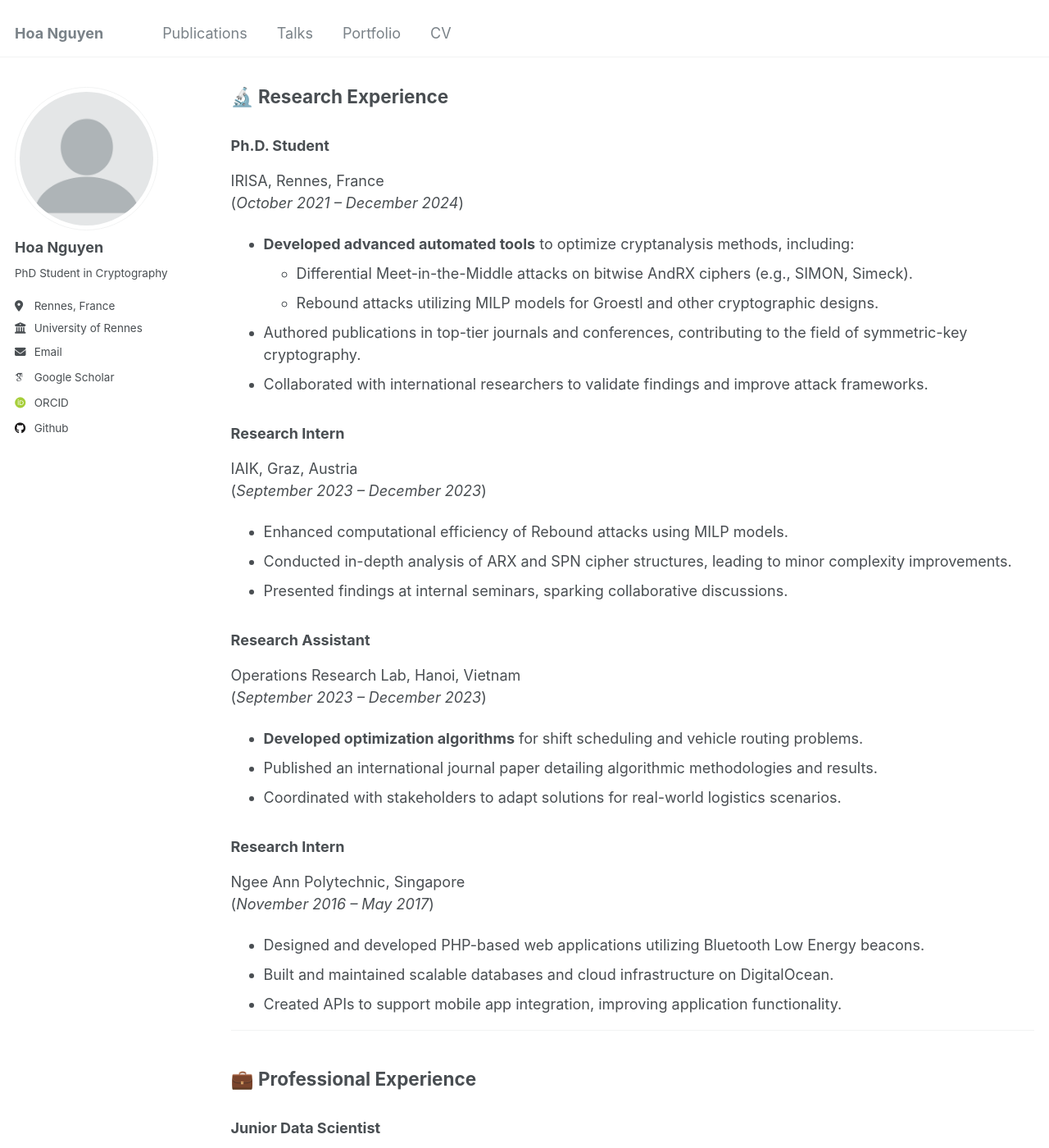
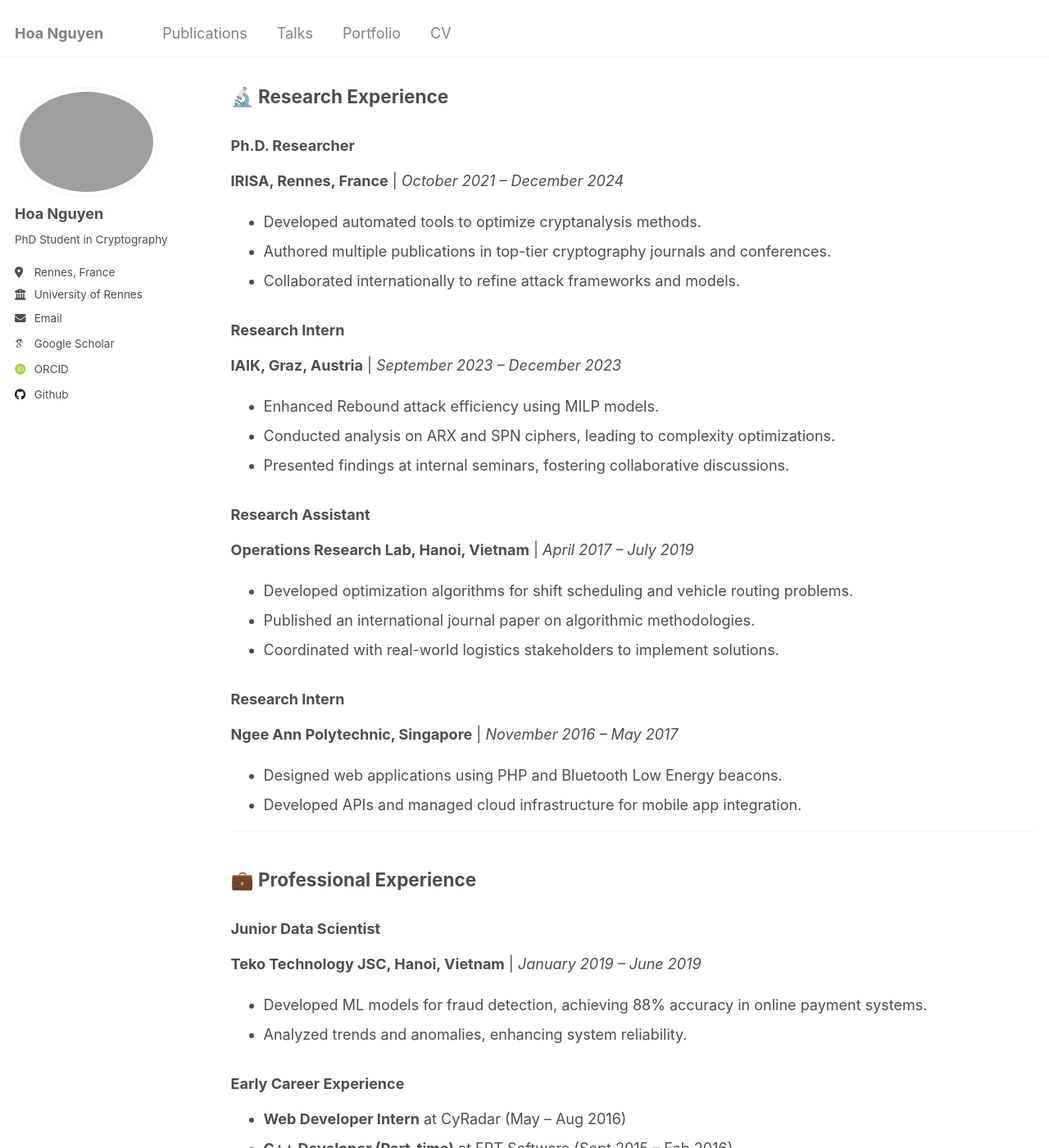
Before and after one commit to HoaNP/HoaNP.github.io, a Jekyll site: the page built from _pages/cv.md, in a window 1280 px wide and 1400 px high, scrolled down 560 px. Shown: the whole window at 82% size. Built offline with Jekyll 4.4.1, drawn with Linux system fonts in a browser that asks for light colours; some web fonts are replaced; some of the changed text lies outside the part shown.

Commit message:
Update contents

```diff
--- a/_config.yml
+++ b/_config.yml
@@ -7,7 +7,7 @@
 # server process.
 
 # Basic Site Settings
-locale                   : "en-US"
+locale                   : "en-FR"
 title                    : "Hoa Nguyen"
 title_separator          : "-"
 name                     : &name "Hoa Nguyen"
@@ -21,14 +21,14 @@
 #               Additional customization can be done by editing /_includes/author-profile.html
 author:
   # Biographic information
-  avatar           : "profile.png"
+  avatar           : "profile.jpg"
   name             : "Hoa Nguyen"
   pronouns         : # example: "she/her"
   bio              : "PhD Student in Cryptography"
   location         : "Rennes, France"
   employer         : "University of Rennes"
   uri              : # URL
-  email            : "phn.hoanguyen@gmail.com"
+  email            : "hoanp.vn19@gmail.com"
 
   # Academic websites
   arxiv            : # URL - Update with the correct link to your profile
--- a/_pages/cv.md
+++ b/_pages/cv.md
@@ -28,70 +28,65 @@
 
 ## 🔬 Research Experience
 
-### **Ph.D. Student**
+### **Ph.D. Researcher**
+**IRISA, Rennes, France** | *October 2021 – December 2024*
 
-IRISA, Rennes, France\
-(*October 2021 – December 2024*)
-
-- **Developed advanced automated tools** to optimize cryptanalysis methods, including:
-  - Differential Meet-in-the-Middle attacks on bitwise AndRX ciphers (e.g., SIMON, Simeck).
-  - Rebound attacks utilizing MILP models for Groestl and other cryptographic designs.
-- Authored publications in top-tier journals and conferences, contributing to the field of symmetric-key cryptography.
-- Collaborated with international researchers to validate findings and improve attack frameworks.
+- Developed automated tools to optimize cryptanalysis methods.
+- Authored multiple publications in top-tier cryptography journals and conferences.
+- Collaborated internationally to refine attack frameworks and models.
 
 ### **Research Intern**
+**IAIK, Graz, Austria** | *September 2023 – December 2023*
 
-IAIK, Graz, Austria\
-(*September 2023 – December 2023*)
-
-- Enhanced computational efficiency of Rebound attacks using MILP models.
-- Conducted in-depth analysis of ARX and SPN cipher structures, leading to minor complexity improvements.
-- Presented findings at internal seminars, sparking collaborative discussions.
+- Enhanced Rebound attack efficiency using MILP models.
+- Conducted analysis on ARX and SPN ciphers, leading to complexity optimizations.
+- Presented findings at internal seminars, fostering collaborative discussions.
 
 ### **Research Assistant**
+**Operations Research Lab, Hanoi, Vietnam** | *April 2017 – July 2019*
 
-Operations Research Lab, Hanoi, Vietnam\
-(*September 2023 – December 2023*)
-
-- **Developed optimization algorithms** for shift scheduling and vehicle routing problems.
-- Published an international journal paper detailing algorithmic methodologies and results.
-- Coordinated with stakeholders to adapt solutions for real-world logistics scenarios.
+- Developed optimization algorithms for shift scheduling and vehicle routing problems.
+- Published an international journal paper on algorithmic methodologies.
+- Coordinated with real-world logistics stakeholders to implement solutions.
 
 ### **Research Intern**
+**Ngee Ann Polytechnic, Singapore** | *November 2016 – May 2017*
 
-Ngee Ann Polytechnic, Singapore\
-(*November 2016 – May 2017*)
-
-- Designed and developed PHP-based web applications utilizing Bluetooth Low Energy beacons.
-- Built and maintained scalable databases and cloud infrastructure on DigitalOcean.
-- Created APIs to support mobile app integration, improving application functionality.
+- Designed web applications using PHP and Bluetooth Low Energy beacons.
+- Developed APIs and managed cloud infrastructure for mobile app integration.
 
 ---
 
 ## 💼 Professional Experience
 
 ### **Junior Data Scientist**
+**Teko Technology JSC, Hanoi, Vietnam** | *January 2019 – June 2019*
 
-Teko Technology JSC, Hanoi, Vietnam\
-(*January 2019 – June 2019*)
-
-- Developed ML models to detect fraudulent transactions in online payment systems.
-- Achieved 88% accuracy in fraud detection, significantly reducing financial risks.
-- Analyzed datasets to uncover trends and anomalies, optimizing system reliability.
+- Developed ML models for fraud detection, achieving 88% accuracy in online payment systems.
+- Analyzed trends and anomalies, enhancing system reliability.
 
 ### **Early Career Experience**
+- **Web Developer Intern** at CyRadar (May – Aug 2016)
+- **C++ Developer (Part-time)** at FPT Software (Sept 2015 – Feb 2016)
 
-**Web Developer Intern**
-CyRadar - Cyber Security Company, Hanoi, Vietnam\
-(*May 2016 – August 2016*)
+---
 
-- Studied Laravel framework and developed a security management system using PHP.
+## 📜 Publications
 
-**C++ Developer (Part-time)**
-FPT Software, Hanoi, Vietnam\
-(*September 2015 – February 2016*)
+1. Debasmita Chakraborty, Hosein Hadipour, **Phuong Hoa Nguyen**, Maria Eichlseder,
+   *Finding Complete Impossible Differential Attacks on AndRX Ciphers and Efficient Distinguishers for ARX Designs*,
+   **IACR Transactions on Symmetric Cryptology**, TOSC-2024(3).
+   [DOI: 10.46586/tosc.v2024.i3.84-176](https://doi.org/10.46586/tosc.v2024.i3.84-176)
 
-- Implemented a Regular Behavior Measure Project to identify user status during check-ins using a multinomial-distribution-based method.
+2. Patrick Derbez, Marie Euler, Pierre-Alain Fouque, **Phuong Hoa Nguyen**,
+   *Revisiting Related-Key Boomerang Attacks on AES Using Computer-Aided Tools*,
+   **Advances in Cryptology – ASIACRYPT 2022**.
+   [DOI: 10.1007/978-3-031-22969-5_3](https://doi.org/10.1007/978-3-031-22969-5_3)
+
+3. Minh Hoàng Hà, **Hoa Nguyen Phuong**, Huyen Tran Ngoc Nhat, André Langevin, Martin Trépanier,
+   *Solving the Clustered Traveling Salesman Problem with D-Relaxed Priority Rule*,
+   **International Transactions in Operational Research**.
+   [DOI: 10.1111/itor.12797](https://doi.org/10.1111/itor.12797)
 
 ---
 
@@ -121,7 +116,7 @@
 
 - **Languages**: Proficient in C/C++, Python, Bash scripting, LATEX.
 - **Tools**: Proficient with MILP solvers, Linux command line, Git, and Docker.
-- **Cryptography**: Deep expertise in classical cryptanalysis techniques; working knowledge of public-key cryptography.
+- **Cryptography**: Deep expertise in classical cryptanalysis techniques.
 - **Data Science**: Experience with machine learning algorithms, data visualization, and statistical analysis.
 
 ### **Soft Skills**
--- a/markdown_generator/talks.tsv
+++ b/markdown_generator/talks.tsv
@@ -1,5 +1,5 @@
 title	type	url_slug	venue	date	location	talk_url	description
-Revisiting Related-Key Boomerang attacks on AES using computer-aided tool	Conference proceedings talk	boomAes-AC22	ASIACRYPT 2022 Annual Conference	2022-12-07	Taipei, Taiwan		This is a description of your conference proceedings talk, note the different field in type. You can put anything in this field.
-Revisiting Related-Key Boomerang attacks on AES using computer-aided tool	Talk	boomAes-caplock	CAPLOCK Seminar of CAPSULE team	2023-05-11	Rennes, France	http://example2.com	This is a description of your talk, which is a markdown files that can be all markdown-ified like any other post. Yay markdown!
-Finding Complete Impossible Differential Attacks on AndRX and ARX Designs	Talk	arxid-caramba	Cryptography Group Seminar of CARAMBA team	2024-05-30	Nancy,France	http://exampleurl.com	This is a description of your tutorial, note the different field in type. This is a markdown files that can be all markdown-ified like any other post. Yay markdown!
+Revisiting Related-Key Boomerang attacks on AES using computer-aided tool	Conference proceedings talk	boomAes-AC22	ASIACRYPT 2022 Annual Conference	2022-12-07	Taipei, Taiwan	https://iacr.org/submit/files/slides/2022/asiacrypt/asiacrypt2022/302/slides.pdf	https://youtube.com/watch?v=NYH8cUjeNvQ
+Revisiting Related-Key Boomerang attacks on AES using computer-aided tool	Talk	boomAes-caplock	CAPLOCK Seminar of CAPSULE team	2023-05-11	Rennes, France
+Finding Complete Impossible Differential Attacks on AndRX and ARX Designs	Talk	arxid-caramba	Cryptography Group Seminar of CARAMBA team	2024-05-30	Nancy,France	https://caramba.loria.fr/sem-slides/202405301030.pdf
 Finding complete impossible differential attacks on AndRX ciphers and efficient distinguishers for ARX designs	Talk	arxid-caplock	CAPLOCK Seminar of CAPSULE team	2024-10-10	Rennes, France
```
Also changed, not shown: _talks/2022-12-07-boomAes-AC22.md (+3 -1 lines), _talks/2023-05-11-boomAes-caplock.md (+0 -4 lines), _talks/2024-05-30-arxid-caramba.md (+1 -3 lines), 2 other files.
